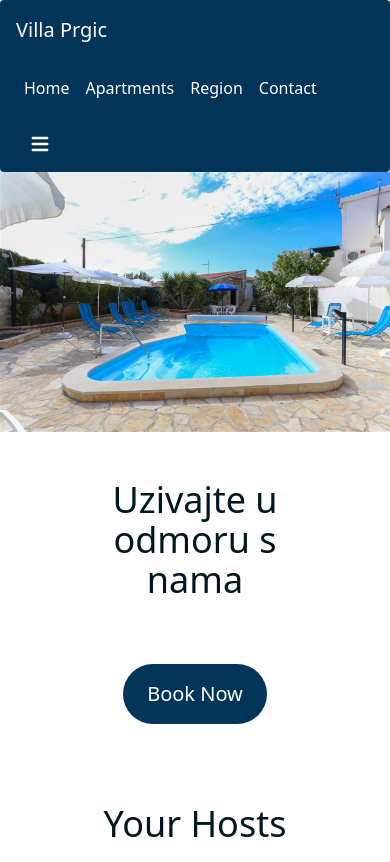
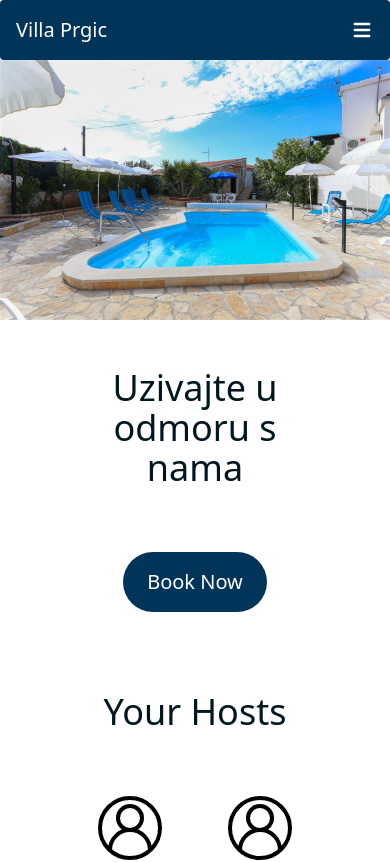
Before and after one commit to valentin994/villa-prgic, a React (Vite) app: page / in a window 390 px wide. Shown: the top 862 px of the page. Built offline with nearby package versions, Linux system fonts and the light colour scheme.

Commit message:
fixeed navbar, added deployment to github pages

```diff
--- a/package.json
+++ b/package.json
@@ -6,6 +6,8 @@
   "scripts": {
     "dev": "vite",
     "build": "tsc && vite build",
+    "predeploy": "npm run build",
+    "deploy": "gh-pages -d build",
     "preview": "vite preview"
   },
   "dependencies": {
@@ -27,6 +29,7 @@
     "eslint": "^8.49.0",
     "eslint-config-prettier": "^9.0.0",
     "eslint-config-react-app": "^7.0.1",
+    "gh-pages": "^6.0.0",
     "postcss": "^8.4.21",
     "tailwindcss": "^3.2.4",
     "typescript": "^4.9.3",
--- a/src/Components/Nav.tsx
+++ b/src/Components/Nav.tsx
@@ -12,7 +12,7 @@ function Nav() {
             Villa Prgic
           </span>
         </Link>
-        <div className="p-4 sm:max-md:hidden">
+        <div className="p-4 hidden md:max-[4200px]:block">
           <ul className="flex">
             <li className="px-2 hover:text-gray-100">
               <Link to="/">Home</Link>
```
Also changed, not shown: 1 other file (tests, documents, lock files or other folders).
